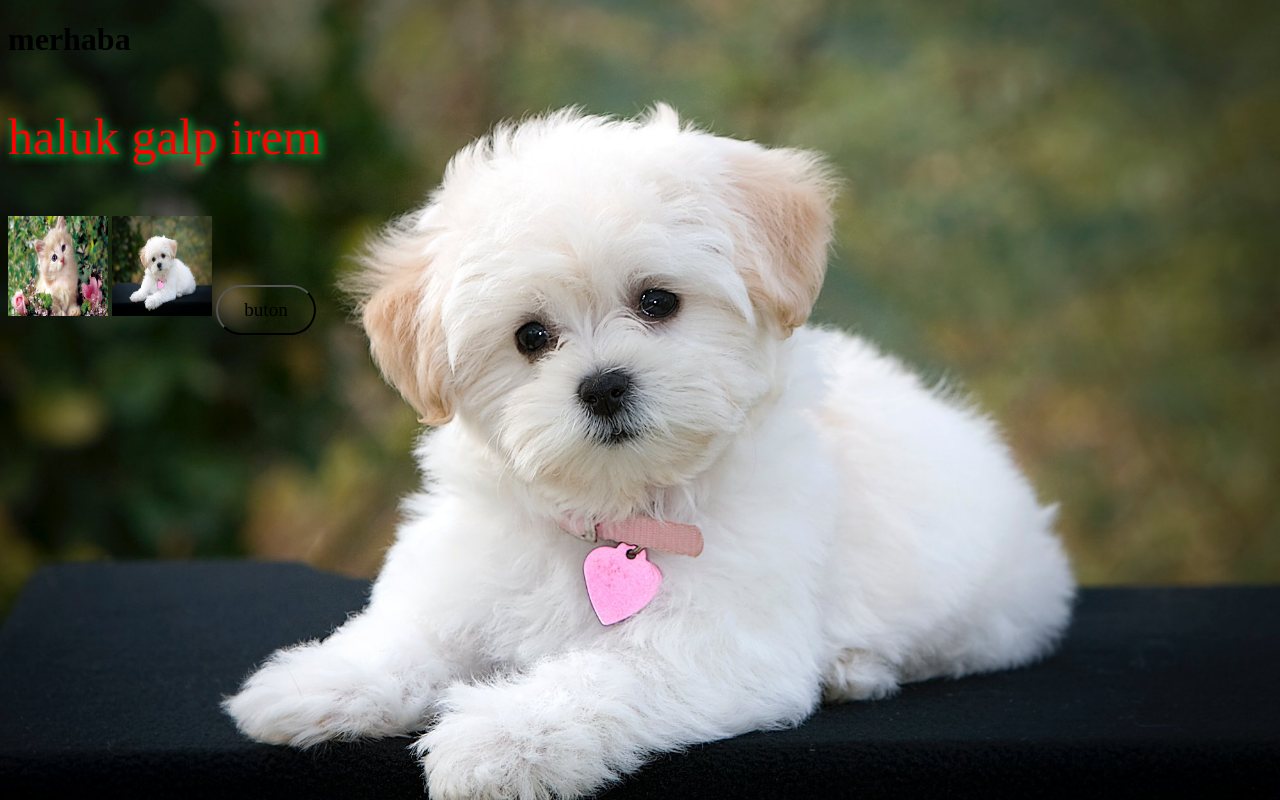
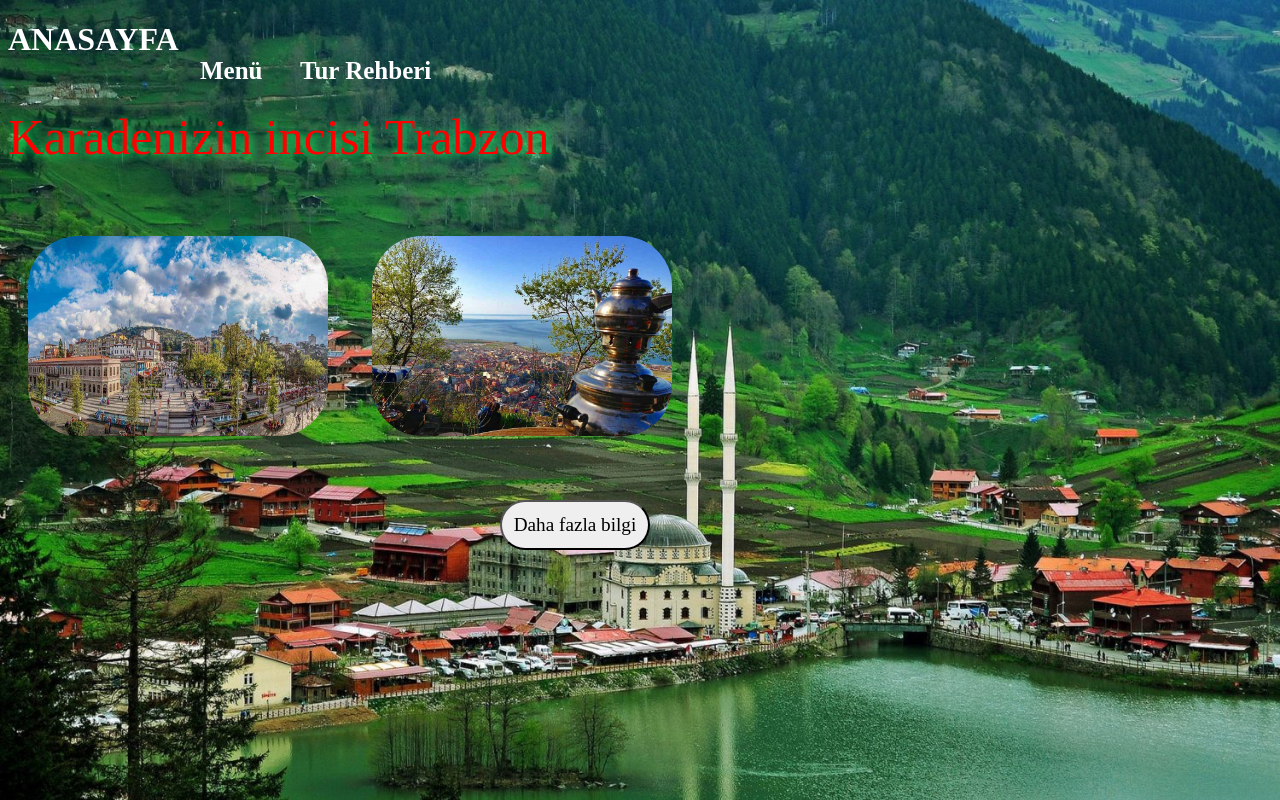
Before and after one commit to soyturkk/web_trying, a plain HTML site: page MainPage/index.html in a window 1280 px wide. Drawn offline with Linux system fonts and the light colour scheme.

Commit message:
yazılar resimler ve yeni tasarım eklendi

```diff
--- a/MainPage/index.css
+++ b/MainPage/index.css
@@ -1,6 +1,9 @@
 .resim{
-    width: 100px;
-    height: 100px;
+    width: 300px;
+    height: 200px;
+    border-radius: 50px;
+    margin: 20px
+
 }
 .yazi{
     font-size: 50px;
@@ -13,17 +16,44 @@
 
 .buton{
     border-radius: 50px;
-    width: 100px;
+    width: 150px;
     height: 50px;
-    background: transparent;
+
     font-size: larger;
     font-family: 'Times New Roman', Times, serif;
+    position: absolute;
+    top: 500px;
+    left: 500px;
+}
+.baslik{
+    color:white
+}
+.altbaslik{
+    color: white;
+    position: absolute;
+    top: 40px;
+    left: 200px;
+    font-size: 25px;
+}
+.altbaslik:hover{
+    text-decoration: underline;
+    color: green;
+
+}
+.altbaslik1{
+    color: white;
+    position: absolute;
+    top: 40px;
+    left: 300px;
+    font-size: 25px;
+
 }
 
 body {
-    background-image: url('köpek.jpg');
+    background-image: url('uzungöl.jpg');
     background-repeat: no-repeat;
     background-size: cover;
     background-position: center;
     background-attachment: fixed;
+
   }
--- a/MainPage/index.html
+++ b/MainPage/index.html
@@ -6,10 +6,15 @@
 </head>
 <body>
 
-<h1>merhaba</h1>
-<p class="yazi">haluk galp irem</p>
-<img class="resim" src="kedi.jpg" alt="Italian Trulli">
-<img class="resim" src="köpek.jpg" alt="Italian Trulli">
-<button class="buton">buton</button>
+<h1 class="baslik">ANASAYFA</h1>
+<a href="menu.html">
+    <h1 class="altbaslik">Menü</h1>
+</a>
+
+<h1 class="altbaslik1">Tur Rehberi</h1>
+<p class="yazi">Karadenizin incisi Trabzon</p>
+<img class="resim" src="meydan.jpg" alt="Italian Trulli">
+<img class="resim" src="boztepe.jpg" alt="Italian Trulli">
+<button class="buton">Daha fazla bilgi</button>
 </body>
 </html>
```
Also changed, not shown: MainPage/boztepe.jpg (added), MainPage/kedi.jpg (deleted), MainPage/köpek.jpg (deleted), MainPage/menu.html (added), MainPage/meydan.jpg (added), MainPage/uzungöl.jpg (added).
